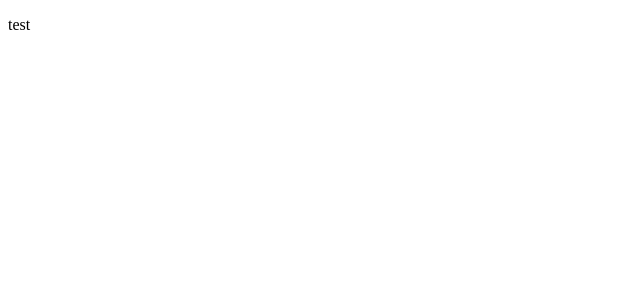
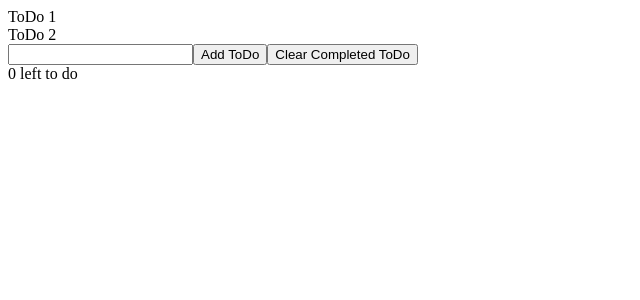
Before and after one commit to ProJaymmer/To-Do-List, a React (Create React App) app: page / in a window 1280 px wide. Shown: the top 300 px of the page, without its empty margins (0-640 px from the left). Built offline with nearby package versions, Linux system fonts and the light colour scheme.

Commit message:
Added components for ToDoList and ToDoItem

```diff
--- a/src/App.js
+++ b/src/App.js
@@ -1,5 +1,17 @@
+import React, { useState } from 'react';
+import ToDoList from './Components/ToDoList';
+
 function App() {
-	return <p>test</p>;
+	const [toDos, setToDos] = useState(['ToDo 1', 'ToDo 2'])
+	return (
+		<>
+			<ToDoList toDos={toDos} setToDos={setToDos} />
+			<input type='text' />
+			<button>Add ToDo</button>
+			<button>Clear Completed ToDo</button>
+			<div>0 left to do</div>
+		</>
+	);
 }
 
 export default App;
--- /dev/null
+++ b/src/Components/ToDoItem.js
@@ -0,0 +1,5 @@
+import React from 'react';
+
+export default function ToDoItem({ todo }) {
+	return <div>{todo}</div>;
+}
--- /dev/null
+++ b/src/Components/ToDoList.js
@@ -0,0 +1,8 @@
+import React from 'react';
+import ToDoItem from './ToDoItem';
+
+export default function ToDoList({ toDos }) {
+	return toDos.map((todo) => {
+		return <ToDoItem todo={todo} />;
+	});
+}
```
